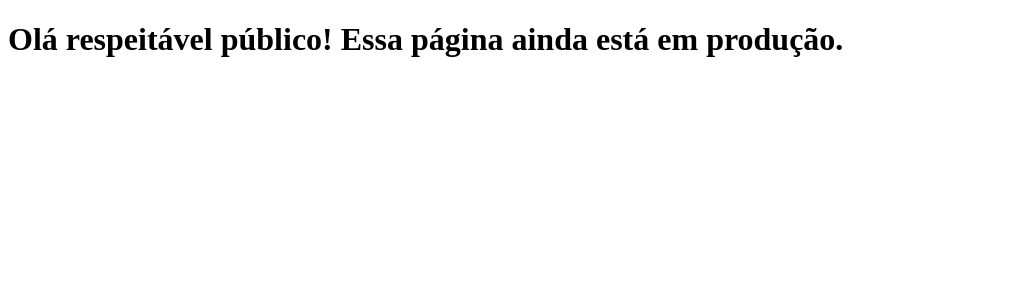
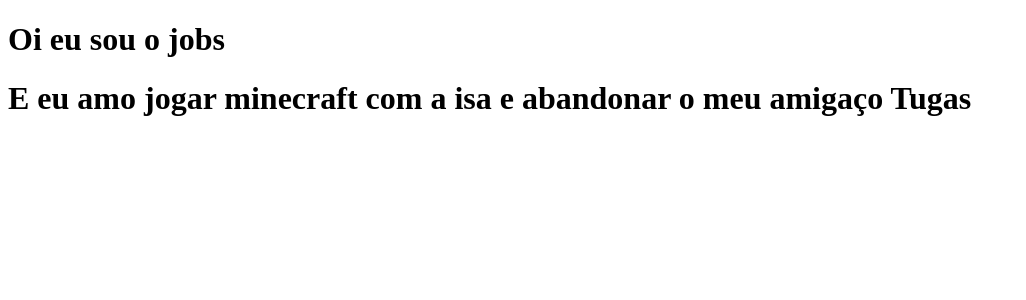
Before and after one commit to Tugasdev/clone-tab-news, a Next.js app: page / in a window 1280 px wide. Shown: the top 300 px of the page, without its empty margins (0-1026 px from the left). Built offline with nearby package versions, Linux system fonts and the light colour scheme.

Commit message:
Adding teasing phrase

```diff
--- a/pages/index.js
+++ b/pages/index.js
@@ -1,5 +1,10 @@
 function Home() {
-    return <h1>Olá respeitável público! Essa página ainda está em produção.</h1>
+    return (
+        <>
+            <h1>Oi eu sou o jobs</h1>
+            <h1>E eu amo jogar minecraft com a isa e abandonar o meu amigaço Tugas</h1>
+        </>
+    );
 }
 
 export default Home;
```
